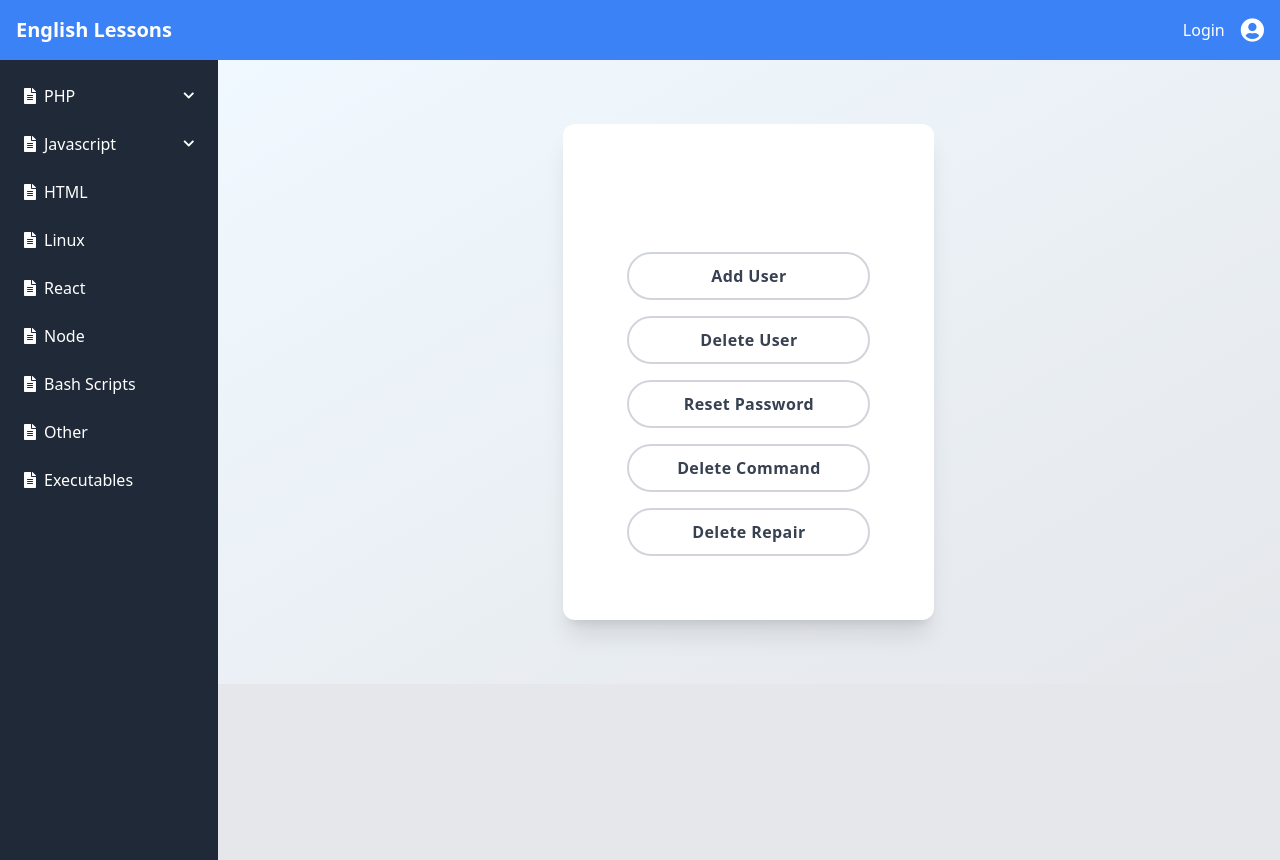
After one commit to Leerlandais/school, a PHP site: template view/private/private.admin.html.twig in a window 1280 px wide. The commit adds this page. Run offline with PHP 8.4, Linux system fonts and the light colour scheme; the template is opened without the code that fills it, so the values that code supplies are empty; a stand-in replaces the project's code that opens the database connection; some libraries are stand-ins or nearby versions.

Commit message:
added login check and admin control form

```diff
--- a/Controllers/RouteController.php
+++ b/Controllers/RouteController.php
@@ -12,6 +12,9 @@ $router->registerRoute("logout", ConnectionController::class, "logout");
 $router->registerRoute("login", ConnectionController::class, "login");
 $router->registerRoute('404', ErrorController::class, 'error404');
 
+// PRIVATE ROUTES
+$router->registerRoute("admin", AdminController::class, "adminControls");
+
 
 
 
--- a/public/index.php
+++ b/public/index.php
@@ -14,7 +14,7 @@ if (isset($_SESSION["systemMessage"])) {
     $systemMessage = "";
 }
 $sessionRole = "";
-if(isset($_SESSION['roles'])) $sessionRole = $_SESSION['roles'];
+if(isset($_SESSION['user_role'])) $sessionRole = $_SESSION['user_role'];
 use Twig\Loader\FilesystemLoader;
 use Twig\Environment;
 use Factory\ConnectionFactory;
--- /dev/null
+++ b/view/private/private.admin.html.twig
@@ -0,0 +1,77 @@
+{% extends "template.html.twig" %}
+
+{% block content %}
+    <div class="relative py-16 bg-gradient-to-br from-sky-50 to-gray-200">
+        <div class="relative container m-auto px-6 text-gray-500 md:px-12 xl:px-40">
+            <div class="m-auto md:w-8/12 lg:w-6/12 xl:w-6/12">
+                <div class="rounded-xl bg-white shadow-xl">
+                    <div class="p-6 sm:p-16">
+                        <div class="mt-16 grid space-y-4">
+                            <button class="group h-12 px-6 border-2 border-gray-300 rounded-full transition duration-300
+ hover:border-blue-400 focus:bg-blue-50 active:bg-blue-100">
+                                <span class="relative flex items-center space-x-4 justify-center">
+                                    <a href="?route=super&action=addUser">
+                                        <span class="block w-max font-semibold tracking-wide
+                                                    text-gray-700 text-sm transition duration-300
+                                                    group-hover:text-blue-600 sm:text-base">
+                                            Add User
+                                        </span>
+                                    </a>
+                                </span>
+                            </button>
+                            <button class="group h-12 px-6 border-2 border-gray-300 rounded-full transition duration-300
+ hover:border-blue-400 focus:bg-blue-50 active:bg-blue-100">
+                                <span class="relative flex items-center space-x-4 justify-center">
+                                    <a href="?route=super&action=delUser">
+                                        <span class="block w-max font-semibold tracking-wide
+                                                    text-gray-700 text-sm transition duration-300
+                                                    group-hover:text-blue-600 sm:text-base">
+                                            Delete User
+                                        </span>
+                                    </a>
+                                </span>
+                            </button>
+                            <button class="group h-12 px-6 border-2 border-gray-300 rounded-full transition duration-300
+ hover:border-blue-400 focus:bg-blue-50 active:bg-blue-100">
+                                <span class="relative flex items-center space-x-4 justify-center">
+
+                                    <a href="?route=super&action=resetPass">
+                                        <span class="block w-max font-semibold tracking-wide
+                                                    text-gray-700 text-sm transition duration-300
+                                                    group-hover:text-blue-600 sm:text-base">
+                                            Reset Password
+                                        </span>
+                                    </a></span>
+                            </button>
+                            <button class="group h-12 px-6 border-2 border-gray-300 rounded-full transition duration-300
+                                     hover:border-blue-400 focus:bg-blue-50 active:bg-blue-100">
+                                <span class="relative flex items-center space-x-4 justify-center">
+
+                                    <a href="?route=super&action=deleteCommand">
+                                        <span class="block w-max font-semibold tracking-wide
+                                                    text-gray-700 text-sm transition duration-300
+                                                    group-hover:text-blue-600 sm:text-base">
+                                            Delete Command
+                                        </span>
+                                    </a></span>
+                            </button>
+                            <button class="group h-12 px-6 border-2 border-gray-300 rounded-full transition duration-300
+                                     hover:border-blue-400 focus:bg-blue-50 active:bg-blue-100">
+                                <span class="relative flex items-center space-x-4 justify-center">
+
+                                    <a href="?route=super&action=deleteRepair">
+                                        <span class="block w-max font-semibold tracking-wide
+                                                    text-gray-700 text-sm transition duration-300
+                                                    group-hover:text-blue-600 sm:text-base">
+                                            Delete Repair
+                                        </span>
+                                    </a></span>
+                            </button>
+                        </div>
+
+                    </div>
+                </div>
+            </div>
+        </div>
+    </div>
+{% endblock %}
--- a/view/template.html.twig
+++ b/view/template.html.twig
@@ -20,7 +20,7 @@
 
 {% block title %}School{% endblock %}
 
-{% block mainClass %} 'flex flex-col text-center mx-auto w-fit' {% endblock %}
+{% block mainClass %} 'flex flex-col text-center mx-auto w-full' {% endblock %}
 {% block bodyClass %}"bg-gray-200"{% endblock %}
 {% block systemMessage %}
     <div id="systemMessageModal"
```
Also changed, not shown: Controllers/AdminController.php (added, +18 -0 lines), dist/tailwind.min.css.
